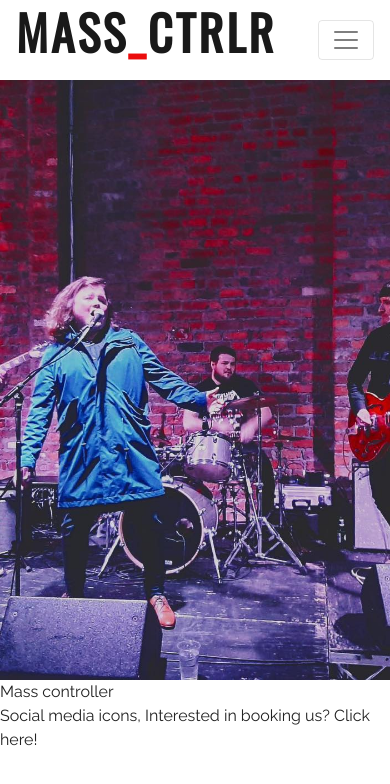
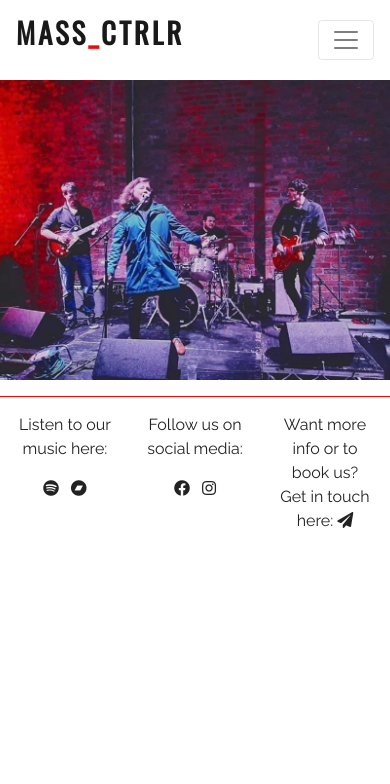
Before and after one commit to Code-Institute-Submissions/Mass_Ctrlr, a plain HTML site: page index.html in a window 390 px wide. Drawn offline with nearby package versions, Linux system fonts and the light colour scheme.

Commit message:
made cover image responsive. Added footer information

```diff
--- a/assets/css/style.css
+++ b/assets/css/style.css
@@ -1,4 +1,4 @@
-@import url('https://fonts.googleapis.com/css2?family=Oswald&family=Raleway&display=swap');
+@import url('https://fonts.googleapis.com/css2?family=Oswald&family=Raleway&display=swap');  /* should i use the link tag in html instead? what is the difference?*/
 
 
 /*general*/
@@ -12,6 +12,14 @@
 body{
     font-family: 'Raleway', sans-serif;
     color: #222222;
+}
+
+.inline-block{
+    display: inline-block;
+}
+
+.page-divider {
+    border-top: 1.5px solid #eb0c0c;
 }
 
 /*Nav bar*/
@@ -28,10 +36,10 @@ body{
     letter-spacing: 3px;
     color: #202020;
 }
-/*Added as bootstrap was changing colour when hovering.*/
+
 .navbar-brand:hover{
     color: #202020;
-}
+} /*Added as bootstrap was changing colour when hovering.*/
 
 .navbar-brand span{
     color:#eb0c0c;
@@ -59,44 +67,41 @@ body{
      border-bottom: 2px solid #eb0c0c;
 }
 
-/*
-- nav bar -
+/* cover image*/
 
-#navigation{
-font-size: 120%;
-list-style-type: none;
-letter-spacing: 3px;
-float: right
+.image-container{
+    height: 600px;
+    background: url(/assets/images/mass_ctrlr.jpg) no-repeat center center;
+    -webkit-background-size: cover;
+    -moz-background-size: cover;
+    -o-background-size: cover;
+    background-size: cover;
 }
 
-#band-name, #navigation{
-    line-height: 80px;
+/*footer*/
+.footer-container{
+    text-align: center;
 }
 
-#navigation li{
-    float: left;
-    margin-right: 25px;
+.footer-container a{
+    color: #222222;
 }
 
-#navigation a{
-    text-decoration: none;
-    color: inherit;
-    font-weight: bolder;
-    text-transform: uppercase;
+/*media queries*/
+
+@media (max-width: 480px) {
+    .image-container{
+    height: 300px;
+    background: url(/assets/images/mass_ctrlr_small.jpg) no-repeat center center;
+    -webkit-background-size: cover;
+    -moz-background-size: cover;
+    -o-background-size: cover;
+    background-size: cover;
+    }
+    .navbar-brand{
+        font-size: 180%;
+    }
+    .navbar-nav a{
+        font-size: 80%;
+    }
 }
-
-*/
-/* cover image*/
-
-#hero-image{
-    height: 600px;
-    background: url(/assets/images/mass_ctrlr.jpg) no-repeat center center;
-    background-size: cover;
-
-}
-
-#image-container{
-    height: 600px;
-    width: 100%;
-    overflow: hidden;
-}
--- a/index.html
+++ b/index.html
@@ -5,6 +5,7 @@
     <meta name="viewport" content="width=device-width, initial-scale=1.0">
     <title>Mass_Ctrlr</title>
     <link rel="stylesheet" href="https://stackpath.bootstrapcdn.com/bootstrap/4.5.2/css/bootstrap.min.css" integrity="sha384-JcKb8q3iqJ61gNV9KGb8thSsNjpSL0n8PARn9HuZOnIxN0hoP+VmmDGMN5t9UJ0Z" crossorigin="anonymous">
+    <link rel="stylesheet" href="https://pro.fontawesome.com/releases/v5.10.0/css/all.css" integrity="sha384-AYmEC3Yw5cVb3ZcuHtOA93w35dYTsvhLPVnYs9eStHfGJvOvKxVfELGroGkvsg+p" crossorigin="anonymous"/>
     <link rel="stylesheet" href="assets/css/style.css" type="text/css">
 </head>
 <body>
@@ -35,18 +36,61 @@
         </div>
     </nav>
 <!-- hero image-->
-    <section id="image-container">
-        <div id="hero-image">
-        </div>
-    </section>
+    <div class="container-fluid image-container">
+    </div>
     <article>
 <!-- News  (maybe put news on different page with music?-->
 
 <!--about the band-->
-Mass controller
+<div class="container about-band-container">
+
+
+</div>
     </article>
-    <footer>
-Social media icons, Interested in booking us? Click here!
+
+    <hr class="page-divider">
+    <footer class="container footer-container">
+        <div class="row">
+
+            <div class="col-4">
+                <p class="inline-block"> Listen to our music here:</p>
+                <ul class="list-inline music-links">
+                    <li class="list-inline-item">
+                        <a href="#"> <i class="fab fa-spotify" aria-hidden="true"></i>
+                            <span class="sr-only">Spotify.</span>
+                        </a>
+                    </li>
+                    <li class="list-inline-item">
+                        <a href="#"> <i class="fab fa-bandcamp" aria-hidden="true"></i>
+                            <span class="sr-only">Bandcamp.</span>
+                        </a>
+                    </li>
+                </ul>
+            </div>
+            <div class="col-4">
+                <p class="inline-block"> Follow us on social media:</p>
+                <ul class="list-inline social-links">
+                    <li class="list-inline-item">
+                        <a href="#"> <i class="fab fa-facebook" aria-hidden="true"></i>
+                            <span class="sr-only">Facebook.</span>
+                        </a>
+                    </li>
+                    <li class="list-inline-item">
+                        <a href="#"> <i class="fab fa-instagram" aria-hidden="true"></i>
+                            <span class="sr-only">Instagram.</span>
+                        </a>
+                    </li>
+                </ul>
+            </div>
+            <div class="col-4">
+                <p class="inline-block">
+                    Want more info or to book us? <br> Get in touch here:
+                    <a href="#"><i class="fas fa-paper-plane" aria-hidden="true"></i>  <!--better icon for get in touch.-->
+                        <span class="sr-only">Contact us link.</span>
+                    </a>
+                </p>
+            </div>
+        </div>
     </footer>
     <script src="https://code.jquery.com/jquery-3.5.1.slim.min.js" integrity="sha384-DfXdz2htPH0lsSSs5nCTpuj/zy4C+OGpamoFVy38MVBnE+IbbVYUew+OrCXaRkfj" crossorigin="anonymous"></script>
     <script src="https://cdn.jsdelivr.net/npm/bootstrap@4.5.3/dist/js/bootstrap.bundle.min.js" integrity="sha384-ho+j7jyWK8fNQe+A12Hb8AhRq26LrZ/JpcUGGOn+Y7RsweNrtN/tE3MoK7ZeZDyx" crossorigin="anonymous"></script>
```
Also changed, not shown: assets/images/mass_ctrlr_small.jpg (added).
